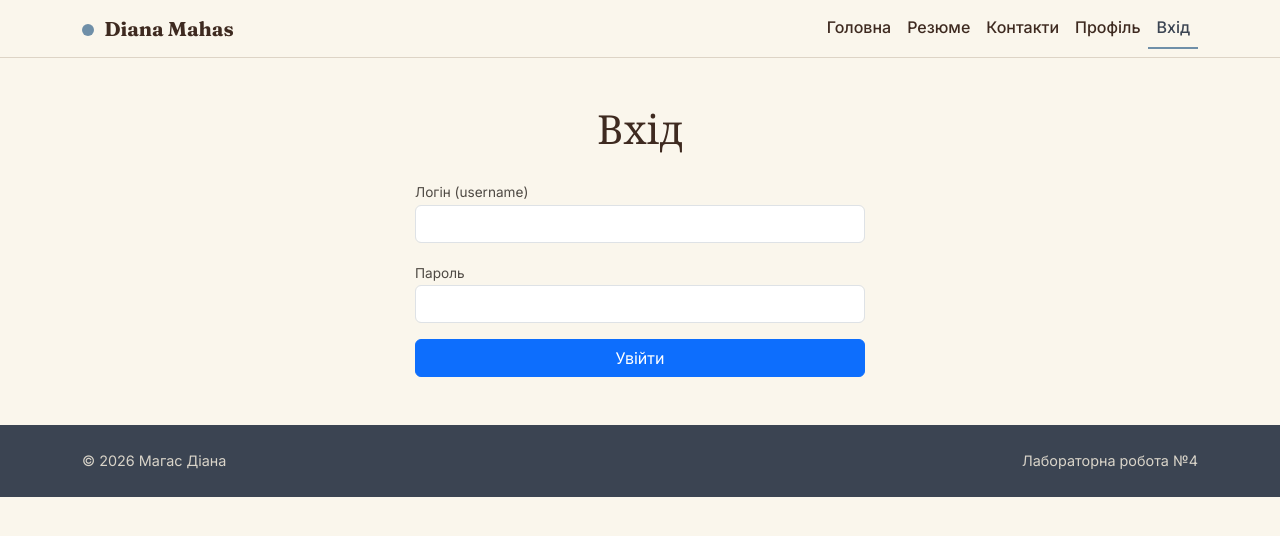
After one commit to Diana-Magas/flask-app-lab, a Flask app: page /users/login in a window 1280 px wide. The commit adds this page. Shown: the top 536 px of the page. Run offline with Flask 3, Linux system fonts and the light colour scheme.

Commit message:
feat(users): add task 1

```diff
--- a/app/__init__.py
+++ b/app/__init__.py
@@ -1,9 +1,7 @@
 from flask import Flask
-
 
 app = Flask(__name__)
 app.config.from_pyfile("../config.py")
-
 
 from . import views
 
--- a/app/templates/base.html
+++ b/app/templates/base.html
@@ -24,24 +24,38 @@
       href="{{ url_for('static', filename='css/styles.css') }}"
     />
   </head>
+
   <body>
     {% include "includes/navbar.html" %}
 
     <main class="container py-5">
-      {% with messages = get_flashed_messages(with_categories=true) %} {% for
-      category, message in messages %}
-      <div class="alert alert-{{ category }}" role="alert">{{ message }}</div>
-      {% endfor %} {% endwith %} {% block content %}{% endblock %}
+      {% with messages = get_flashed_messages(with_categories=true) %} {% if
+      messages %} {% for category, message in messages %}
+      <div
+        class="alert alert-{{ 'danger' if category == 'error' else category }} alert-dismissible fade show"
+        role="alert"
+      >
+        {{ message }}
+        <button
+          type="button"
+          class="btn-close"
+          data-bs-dismiss="alert"
+          aria-label="Закрити"
+        ></button>
+      </div>
+      {% endfor %} {% endif %} {% endwith %} {% block content %}{% endblock %}
     </main>
 
     {% include "includes/footer.html" %}
 
     <script src="https://cdn.jsdelivr.net/npm/bootstrap@5.3.3/dist/js/bootstrap.bundle.min.js"></script>
+
     <script>
       document.querySelectorAll("#mainNav .nav-link").forEach(function (link) {
         link.addEventListener("click", function () {
           var menu = document.getElementById("mainNav");
-          if (menu.classList.contains("show")) {
+
+          if (menu && menu.classList.contains("show")) {
             bootstrap.Collapse.getOrCreateInstance(menu).hide();
           }
         });
--- a/app/templates/contacts.html
+++ b/app/templates/contacts.html
@@ -11,10 +11,10 @@
       <address>
         <div class="item-box contact-row">
           <i class="bi bi-envelope"></i>
-          <a href="mailto:olena.student@example.com">magasdiana10@gmail.com</a>
+          <a href="mailto:olena.student@example.com">magasdiana12@gmail.com</a>
         </div>
         <div class="item-box contact-row">
-          <i class="bi bi-telephone"></i> +380 (99) 049-25-06
+          <i class="bi bi-telephone"></i> +380 (98) 049-25-06
         </div>
         <div class="item-box contact-row">
           <i class="bi bi-geo-alt"></i>Івано-Франківськ, Україна
--- a/app/templates/includes/footer.html
+++ b/app/templates/includes/footer.html
@@ -1,6 +1,6 @@
 <footer class="site-footer">
   <div class="container d-flex flex-wrap justify-content-between gap-2">
     <span>&copy; 2026 Магас Діана</span>
-    <span>Лабораторна робота №3</span>
+    <span>Лабораторна робота №4</span>
   </div>
 </footer>
--- a/app/templates/includes/navbar.html
+++ b/app/templates/includes/navbar.html
@@ -17,18 +17,21 @@
       </button>
 
       <div class="collapse navbar-collapse" id="mainNav">
-        <ul class="navbar-nav ms-auto">
-          {% set sections = [ ('about', 'Про себе'), ('education', 'Освіта'),
-          ('skills', 'Навички'), ('technologies', 'Технології'), ('projects',
-          'Проєкти') ] %} {% for section_id, label in sections %}
+        <ul class="navbar-nav ms-auto align-items-lg-center">
           <li class="nav-item">
             <a
-              class="nav-link"
-              href="{{ url_for('resume', _anchor=section_id) }}"
-              >{{ label }}</a
+              class="nav-link {% if request.endpoint == 'home' %}active{% endif %}"
+              href="{{ url_for('home') }}"
+              >Головна</a
             >
           </li>
-          {% endfor %}
+          <li class="nav-item">
+            <a
+              class="nav-link {% if request.endpoint == 'resume' %}active{% endif %}"
+              href="{{ url_for('resume') }}"
+              >Резюме</a
+            >
+          </li>
           <li class="nav-item">
             <a
               class="nav-link {% if request.endpoint == 'contacts' %}active{% endif %}"
@@ -36,6 +39,36 @@
               >Контакти</a
             >
           </li>
+          <li class="nav-item">
+            <a
+              class="nav-link {% if request.endpoint == 'users.profile' %}active{% endif %}"
+              href="{{ url_for('users.profile') }}"
+              >Профіль</a
+            >
+          </li>
+
+          {% if session.get('username') %}
+          <li class="nav-item ms-lg-3">
+            <span class="navbar-text">
+              <i class="bi bi-person-circle"></i> {{ session['username'] }}
+            </span>
+          </li>
+          <li class="nav-item ms-lg-2">
+            <form method="POST" action="{{ url_for('users.logout') }}">
+              <button type="submit" class="btn btn-outline-danger btn-sm">
+                Вийти
+              </button>
+            </form>
+          </li>
+          {% else %}
+          <li class="nav-item">
+            <a
+              class="nav-link {% if request.endpoint == 'users.login' %}active{% endif %}"
+              href="{{ url_for('users.login') }}"
+              >Вхід</a
+            >
+          </li>
+          {% endif %}
         </ul>
       </div>
     </div>
--- /dev/null
+++ b/app/users/templates/users/login.html
@@ -0,0 +1,34 @@
+{% extends 'base.html' %} {% block title %}Вхід{% endblock %} {% block content
+%}
+<div class="mx-auto" style="max-width: 450px">
+  <h1 class="mb-4 text-center">Вхід</h1>
+
+  <form method="POST" action="{{ url_for('users.login') }}">
+    <div class="mb-3">
+      <label for="username" class="form-label">Логін (username)</label>
+      <input
+        type="text"
+        class="form-control"
+        id="username"
+        name="username"
+        autocomplete="username"
+        required
+      />
+    </div>
+
+    <div class="mb-3">
+      <label for="password" class="form-label">Пароль</label>
+      <input
+        type="password"
+        class="form-control"
+        id="password"
+        name="password"
+        autocomplete="current-password"
+        required
+      />
+    </div>
+
+    <button type="submit" class="btn btn-primary w-100">Увійти</button>
+  </form>
+</div>
+{% endblock %}
--- a/app/users/views.py
+++ b/app/users/views.py
@@ -1,13 +1,16 @@
-from flask import request, redirect, url_for, render_template
+from flask import request, redirect, url_for, render_template, flash, session
 from . import users_bp
 
+USERNAME = "diana"
+PASSWORD = "12345"
 
-@users_bp.route("/hi/<string:name>")   #/users/hi/diana?age=20
+
+@users_bp.route("/hi/<string:name>")   # /users/hi/diana?age=20
 def greetings(name):
     name = name.upper()
     age = request.args.get("age", None, int)
 
-    return render_template("users/hi.html",name=name, age=age)
+    return render_template("users/hi.html", name=name, age=age)
 
 
 @users_bp.route("/admin")
@@ -15,3 +18,40 @@ def admin():
     to_url = url_for("users.greetings", name="Diana", age=20, _external=True)
     print(to_url)
     return redirect(to_url)
+
+
+@users_bp.route("/login", methods=["GET", "POST"])
+def login():
+    if request.method == "POST":
+        username = request.form.get("username", "").strip()
+        password = request.form.get("password", "")
+
+        if username == USERNAME and password == PASSWORD:
+            session["username"] = username
+            flash("Ви успішно увійшли в систему!", "success")
+            return redirect(url_for("users.profile"))
+
+        flash("Неправильний логін або пароль!", "error")
+        return redirect(url_for("users.login"))
+
+    return render_template("users/login.html", title="Вхід")
+
+
+@users_bp.route("/logout", methods=["POST"])
+def logout():
+    session.pop("username", None)
+    flash("Ви успішно вийшли із системи.", "success")
+    return redirect(url_for("users.login"))
+
+
+@users_bp.route("/profile")
+def profile():
+    if "username" not in session:
+        flash("Спочатку увійдіть у систему!", "error")
+        return redirect(url_for("users.login"))
+
+    return render_template(
+        "users/profile.html",
+        title="Профіль",
+        username=session["username"],
+    )
```
Also changed, not shown: app/products/__init__.py (+6 -1 lines), app/users/__init__.py (+6 -1 lines), app/users/templates/users/profile.html (added, +18 -0 lines).
